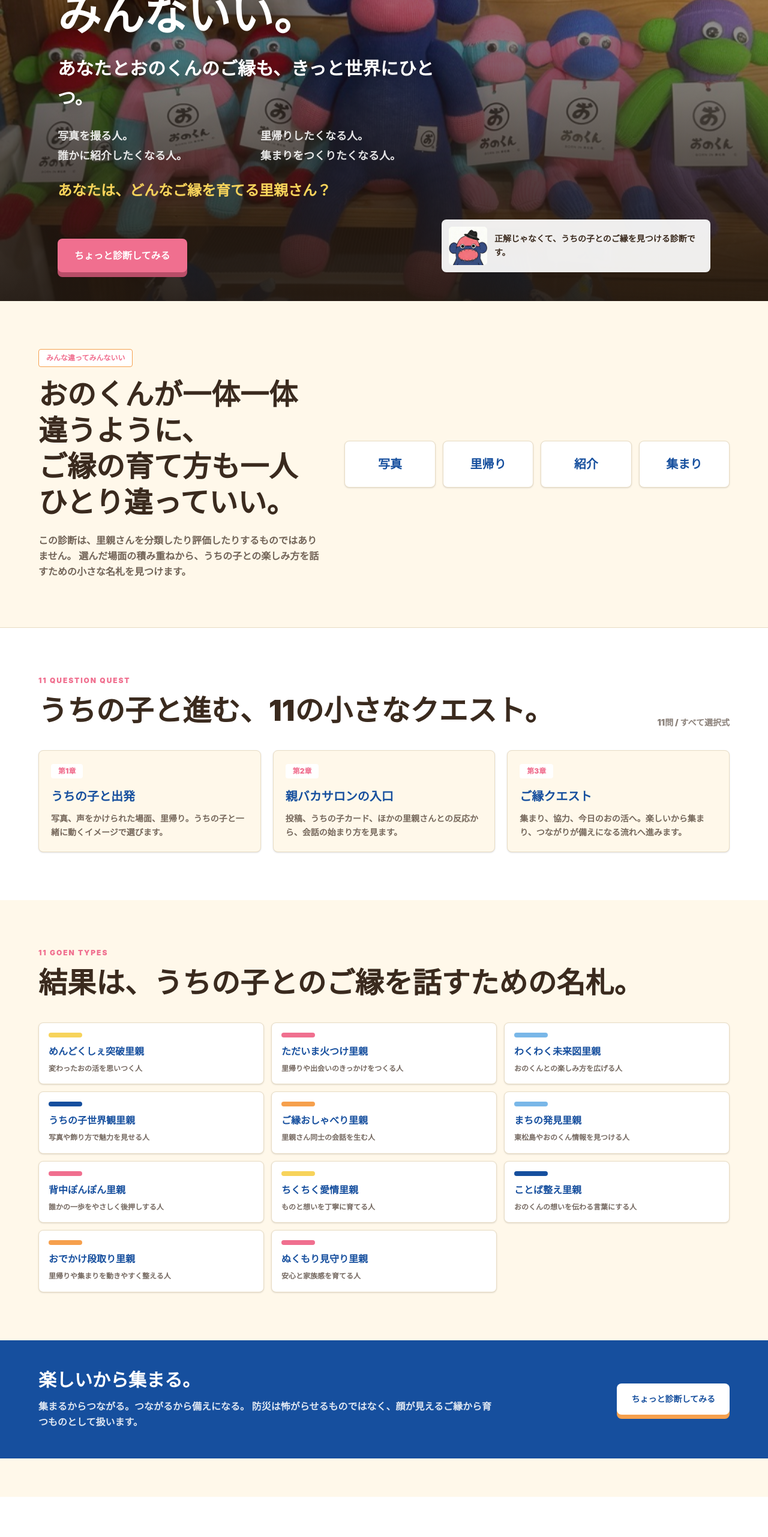
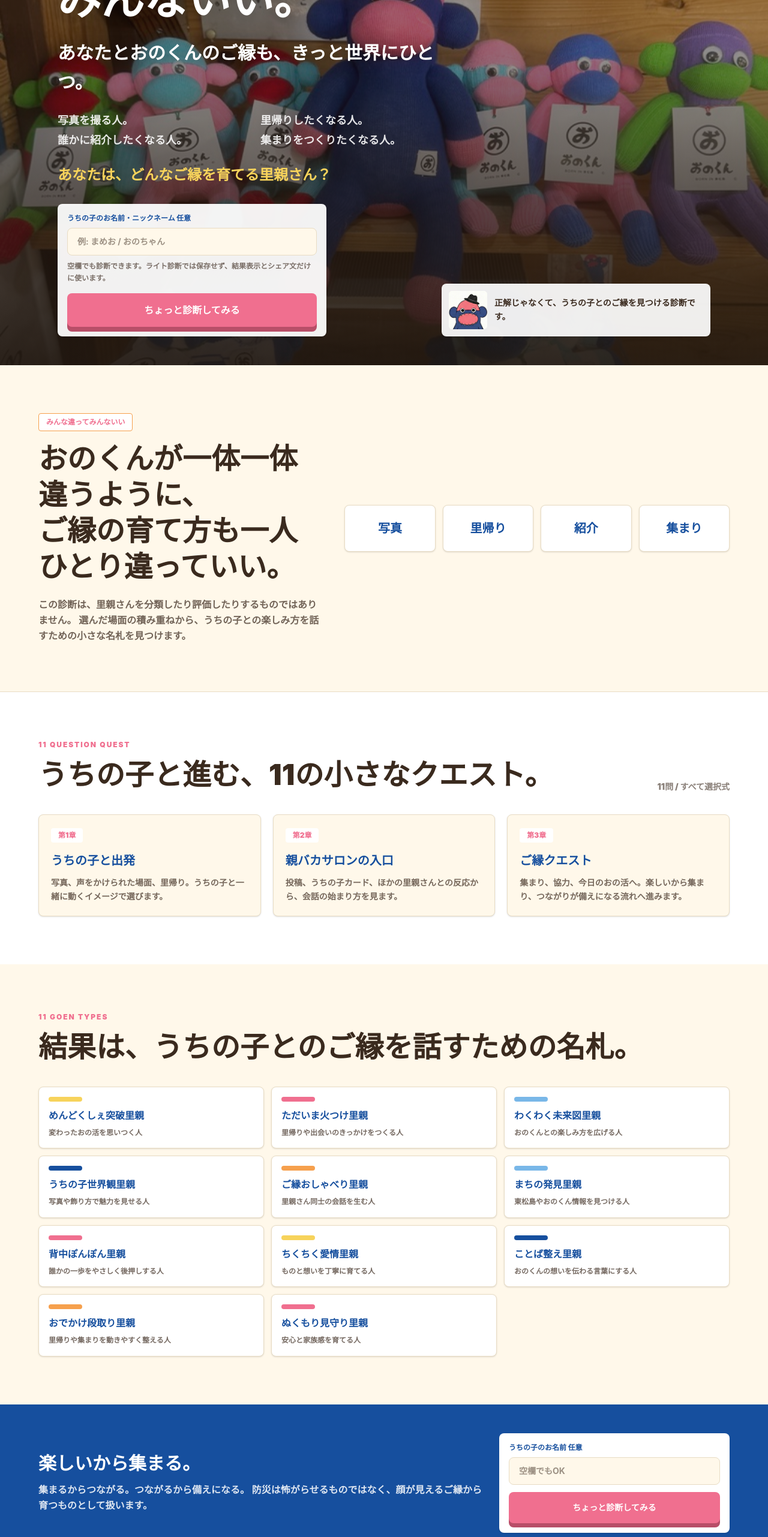
Before and after one commit to hayator11/revolist-diagnosis, a Next.js app: page /research/onokun-satooya-11-v1 in a window 1280 px wide. Shown: the part 234-2797 px from the top of the page at 60% size. Before the commit the page ends 2730 px from the top, so only its background shows below. Built offline with nearby package versions, Linux system fonts and the light colour scheme.

Commit message:
add onokun child name and social share options

```diff
--- a/src/app/research/onokun-satooya-11-v1/_components/OnokunSatooyaDiagnosisClient.tsx
+++ b/src/app/research/onokun-satooya-11-v1/_components/OnokunSatooyaDiagnosisClient.tsx
@@ -11,9 +11,12 @@ import {
 import { onokunSatooyaTypes } from "../_data/onokunSatooyaTypes";
 import { encodeOnokunSatooyaAnswers } from "../_lib/calculateOnokunSatooyaResult";
 
+const ONOKUN_CHILD_NAME_SESSION_KEY = "onokun-satooya-child-name";
+
 export default function OnokunSatooyaDiagnosisClient() {
   const router = useRouter();
   const [started, setStarted] = useState(false);
+  const [childName, setChildName] = useState("");
   const [currentIndex, setCurrentIndex] = useState(0);
   const [answers, setAnswers] = useState<number[]>([]);
   const [isAdvancing, setIsAdvancing] = useState(false);
@@ -22,6 +25,22 @@ export default function OnokunSatooyaDiagnosisClient() {
   const progress = Math.round(((currentIndex + 1) / ONOKUN_SATOOYA_TOTAL_QUESTIONS) * 100);
 
   useOnokunShell();
+
+  const handleChildNameChange = useCallback((value: string) => {
+    setChildName(value.replace(/\s+/g, " ").slice(0, 24));
+  }, []);
+
+  const handleStart = useCallback(() => {
+    const normalizedName = childName.trim();
+
+    if (normalizedName) {
+      window.sessionStorage.setItem(ONOKUN_CHILD_NAME_SESSION_KEY, normalizedName);
+    } else {
+      window.sessionStorage.removeItem(ONOKUN_CHILD_NAME_SESSION_KEY);
+    }
+
+    setStarted(true);
+  }, [childName]);
 
   const handleAnswer = useCallback(
     (value: OnokunAnswerValue) => {
@@ -49,8 +68,16 @@ export default function OnokunSatooyaDiagnosisClient() {
   if (!started) {
     return (
       <main className="min-h-screen bg-[#FFF8EA] text-[#3A2A1E]">
-        <HeroSection onStart={() => setStarted(true)} />
-        <LandingStory onStart={() => setStarted(true)} />
+        <HeroSection
+          childName={childName}
+          onChildNameChange={handleChildNameChange}
+          onStart={handleStart}
+        />
+        <LandingStory
+          childName={childName}
+          onChildNameChange={handleChildNameChange}
+          onStart={handleStart}
+        />
       </main>
     );
   }
@@ -143,7 +170,15 @@ function useOnokunShell() {
   }, []);
 }
 
-function HeroSection({ onStart }: { onStart: () => void }) {
+function HeroSection({
+  childName,
+  onChildNameChange,
+  onStart,
+}: {
+  childName: string;
+  onChildNameChange: (value: string) => void;
+  onStart: () => void;
+}) {
   return (
     <section className="relative min-h-[92vh] overflow-hidden bg-[#164F9E]">
       <Image
@@ -188,13 +223,29 @@ function HeroSection({ onStart }: { onStart: () => void }) {
         </div>
 
         <div className="flex flex-col gap-4 sm:flex-row sm:items-end sm:justify-between">
+          <div className="w-full rounded-[8px] bg-white/94 p-4 text-[#3A2A1E] shadow-sm sm:max-w-md">
+            <label className="mb-2 block text-xs font-black text-[#164F9E]">
+              うちの子のお名前・ニックネーム 任意
+            </label>
+            <input
+              type="text"
+              value={childName}
+              onChange={(event) => onChildNameChange(event.target.value)}
+              maxLength={24}
+              placeholder="例: まめお / おのちゃん"
+              className="mb-2 w-full rounded-[8px] border border-[#E8DCC4] bg-[#FFF8EA] px-4 py-3 text-sm font-bold outline-none focus:border-[#164F9E]"
+            />
+            <p className="mb-4 text-xs font-bold leading-relaxed text-[#3A2A1E]/65">
+              空欄でも診断できます。ライト診断では保存せず、結果表示とシェア文だけに使います。
+            </p>
             <button
               type="button"
               onClick={onStart}
-            className="w-full rounded-[8px] bg-[#F06F8F] px-7 py-4 text-base font-black text-white shadow-[0_8px_0_#B84E68] transition-transform hover:-translate-y-0.5 active:translate-y-1 active:shadow-[0_3px_0_#B84E68] sm:w-auto"
+              className="w-full rounded-[8px] bg-[#F06F8F] px-7 py-4 text-base font-black text-white shadow-[0_8px_0_#B84E68] transition-transform hover:-translate-y-0.5 active:translate-y-1 active:shadow-[0_3px_0_#B84E68]"
             >
               ちょっと診断してみる
             </button>
+          </div>
           <div className="flex items-center gap-3 rounded-[8px] bg-white/92 p-3 text-[#3A2A1E] shadow-sm sm:max-w-md">
             <div className="h-16 w-16 shrink-0 overflow-hidden rounded-[6px] bg-white">
               <Image
@@ -215,7 +266,15 @@ function HeroSection({ onStart }: { onStart: () => void }) {
   );
 }
 
-function LandingStory({ onStart }: { onStart: () => void }) {
+function LandingStory({
+  childName,
+  onChildNameChange,
+  onStart,
+}: {
+  childName: string;
+  onChildNameChange: (value: string) => void;
+  onStart: () => void;
+}) {
   return (
     <div className="pb-16">
       <section className="border-b border-[#E8DCC4] bg-[#FFF8EA] px-5 py-14 sm:px-8 sm:py-20">
@@ -318,13 +377,26 @@ function LandingStory({ onStart }: { onStart: () => void }) {
               防災は怖がらせるものではなく、顔が見えるご縁から育つものとして扱います。
             </p>
           </div>
+          <div className="w-full rounded-[8px] bg-white p-4 text-[#3A2A1E] shadow-sm sm:max-w-sm">
+            <label className="mb-2 block text-xs font-black text-[#164F9E]">
+              うちの子のお名前 任意
+            </label>
+            <input
+              type="text"
+              value={childName}
+              onChange={(event) => onChildNameChange(event.target.value)}
+              maxLength={24}
+              placeholder="空欄でもOK"
+              className="mb-3 w-full rounded-[8px] border border-[#E8DCC4] bg-[#FFF8EA] px-4 py-3 text-sm font-bold outline-none focus:border-[#164F9E]"
+            />
             <button
               type="button"
               onClick={onStart}
-            className="rounded-[8px] bg-white px-6 py-4 text-sm font-black text-[#164F9E] shadow-[0_7px_0_#F6A04D] transition-transform hover:-translate-y-0.5 active:translate-y-1 active:shadow-[0_3px_0_#F6A04D]"
+              className="w-full rounded-[8px] bg-[#F06F8F] px-6 py-4 text-sm font-black text-white shadow-[0_7px_0_#B84E68] transition-transform hover:-translate-y-0.5 active:translate-y-1 active:shadow-[0_3px_0_#B84E68]"
             >
               ちょっと診断してみる
             </button>
+          </div>
         </div>
       </section>
     </div>
--- a/src/app/research/onokun-satooya-11-v1/_components/OnokunSatooyaResultClient.tsx
+++ b/src/app/research/onokun-satooya-11-v1/_components/OnokunSatooyaResultClient.tsx
@@ -15,6 +15,7 @@ import {
 } from "../_lib/onokunSatooyaTracking";
 
 const DIAGNOSIS_PATH = "/research/onokun-satooya-11-v1";
+const ONOKUN_CHILD_NAME_SESSION_KEY = "onokun-satooya-child-name";
 const ONOKUN_OPEN_CHAT_URL =
   "https://line.me/ti/g2/l_r88aCvFnX6D6JqjLQBnIi1zhEatqT-tk2c4Q?utm_source=invitation&utm_medium=link_copy&utm_campaign=default";
 
@@ -22,6 +23,11 @@ export default function OnokunSatooyaResultClient() {
   const searchParams = useSearchParams();
   const encoded = searchParams.get("answers") ?? "";
   const [copied, setCopied] = useState(false);
+  const [childName] = useState(() =>
+    typeof window === "undefined"
+      ? ""
+      : (window.sessionStorage.getItem(ONOKUN_CHILD_NAME_SESSION_KEY)?.trim() ?? ""),
+  );
   const [totalDiagnosisCount, setTotalDiagnosisCount] = useState<number | null>(null);
 
   const answers = useMemo(() => decodeOnokunSatooyaAnswers(encoded), [encoded]);
@@ -38,13 +44,20 @@ export default function OnokunSatooyaResultClient() {
       ? ""
       : `${window.location.origin}${DIAGNOSIS_PATH}/result?answers=${encoded}`;
 
+  const childLabel = childName || "うちの子";
+
   const shareText = resultState
     ? [
-        `私のご縁タイプは「${resultState.mainType.name}」でした。`,
+        `${childLabel}とのご縁タイプは「${resultState.mainType.name}」でした。`,
         resultState.mainType.oneLine,
+        "おのくん里親さん 11ご縁タイプ診断",
         resultUrl,
       ].join("\n")
     : "";
+  const encodedShareText = encodeURIComponent(shareText);
+  const encodedShareUrl = encodeURIComponent(resultUrl);
+  const xShareUrl = `https://twitter.com/intent/tweet?text=${encodedShareText}`;
+  const lineShareUrl = `https://social-plugins.line.me/lineit/share?url=${encodedShareUrl}`;
 
   useEffect(() => {
     if (!resultState || !isValidOnokunSatooyaAnswers(answers)) return;
@@ -107,6 +120,12 @@ export default function OnokunSatooyaResultClient() {
     setTimeout(() => setCopied(false), 1600);
   };
 
+  const handleCopy = async () => {
+    await navigator.clipboard.writeText(shareText);
+    setCopied(true);
+    setTimeout(() => setCopied(false), 1600);
+  };
+
   if (!resultState) {
     return (
       <main className="flex min-h-screen flex-col items-center justify-center bg-[#FFF8EA] px-6 text-center text-[#3A2A1E]">
@@ -129,7 +148,7 @@ export default function OnokunSatooyaResultClient() {
         <section className="mb-6 rounded-[8px] border-4 border-white bg-white p-5 shadow-[0_18px_50px_rgba(58,42,30,0.14)] sm:p-8">
           <div className="mb-5 flex flex-wrap items-center gap-3">
             <span className="rounded-[4px] border-2 border-dashed border-white bg-[#164F9E] px-4 py-2 text-xs font-black text-white shadow-sm">
-              あなたのご縁タイプ
+              {childLabel}のご縁タイプ
             </span>
             <span className="rounded-[4px] border-2 border-dashed border-[#F6A04D] px-4 py-2 text-xs font-bold text-[#3A2A1E]/70">
               {cluster.name}
@@ -167,7 +186,7 @@ export default function OnokunSatooyaResultClient() {
 
           <div className="grid gap-4 sm:grid-cols-2">
             <ResultBlock title="ご縁クラスター" body={cluster.description} />
-            <ResultBlock title="うちの子が連れてくるご縁" body={mainType.broughtBond} />
+            <ResultBlock title={`${childLabel}が連れてくるご縁`} body={mainType.broughtBond} />
           </div>
         </section>
 
@@ -261,7 +280,7 @@ export default function OnokunSatooyaResultClient() {
             </p>
             <h2 className="mb-3 text-xl font-black">今日の里親ミッション</h2>
             <p className="text-sm font-bold leading-relaxed text-[#3A2A1E]/75">
-              {mainType.mission}
+              {mainType.mission.replaceAll("うちの子", childLabel)}
             </p>
           </article>
         </section>
@@ -283,7 +302,7 @@ export default function OnokunSatooyaResultClient() {
             </p>
             <h2 className="mb-3 text-xl font-black">気軽に話すなら</h2>
             <p className="mb-5 text-sm font-bold leading-relaxed text-[#3A2A1E]/75">
-              うちの子自慢や今日の里親ミッションは、オープンチャット「おのくん親バカサロン」で話しやすい入口です。
+              {childLabel}自慢や今日の里親ミッションは、オープンチャット「おのくん親バカサロン」で話しやすい入口です。
             </p>
             <a
               href={ONOKUN_OPEN_CHAT_URL}
@@ -326,6 +345,11 @@ export default function OnokunSatooyaResultClient() {
               </div>
               <div>
                 <p className="text-xs font-black text-[#F06F8F]">おのくん里親さん診断</p>
+                {childName && (
+                  <p className="text-sm font-black leading-tight text-[#3A2A1E]">
+                    {childName}
+                  </p>
+                )}
                 <h3 className="text-2xl font-black leading-tight text-[#164F9E]">
                   {mainType.name}
                 </h3>
@@ -369,14 +393,46 @@ export default function OnokunSatooyaResultClient() {
           </div>
         </section>
 
+        <section className="mb-8 rounded-[8px] bg-white p-6 shadow-sm">
+          <p className="mb-2 text-xs font-black tracking-[0.16em] text-[#F06F8F]">
+            SHARE
+          </p>
+          <h2 className="mb-4 text-xl font-black">結果をシェアする</h2>
           <div className="grid gap-3 sm:grid-cols-2">
+            <a
+              href={xShareUrl}
+              target="_blank"
+              rel="noreferrer"
+              className="rounded-full bg-[#111111] px-6 py-4 text-center text-sm font-black text-white shadow-sm"
+            >
+              Xでシェア
+            </a>
+            <a
+              href={lineShareUrl}
+              target="_blank"
+              rel="noreferrer"
+              className="rounded-full bg-[#06C755] px-6 py-4 text-center text-sm font-black text-white shadow-sm"
+            >
+              LINEでシェア
+            </a>
             <button
               type="button"
               onClick={handleShare}
               className="rounded-full bg-[#F06F8F] px-6 py-4 text-sm font-black text-white shadow-[0_7px_0_#c95773] transition-transform hover:-translate-y-0.5 active:translate-y-1 active:shadow-[0_3px_0_#c95773]"
             >
-            {copied ? "コピーしました" : "結果をシェアする"}
+              端末の共有を開く
             </button>
+            <button
+              type="button"
+              onClick={handleCopy}
+              className="rounded-full bg-[#164F9E] px-6 py-4 text-sm font-black text-white shadow-sm"
+            >
+              {copied ? "コピーしました" : "文面をコピー"}
+            </button>
+          </div>
+        </section>
+
+        <div className="grid gap-3">
           <Link
             href={DIAGNOSIS_PATH}
             className="rounded-full bg-white px-6 py-4 text-center text-sm font-black text-[#164F9E] shadow-sm"
```
Also changed, not shown: 1 other file (tests, documents, lock files or other folders). Lines whose indentation alone changed are shown as unchanged.
